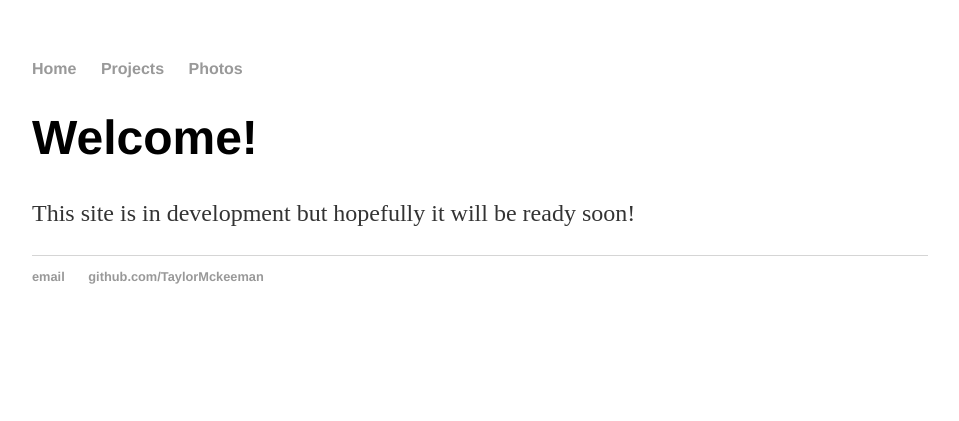
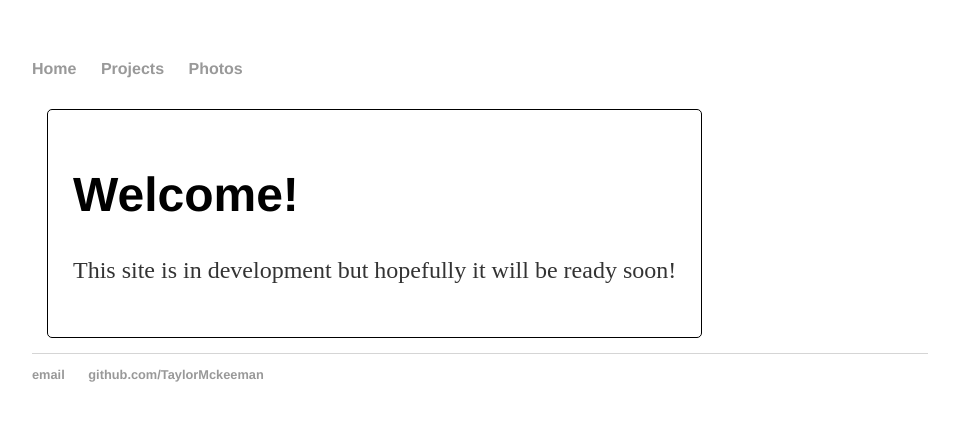
Before and after one commit to TaylorMckeeman/TaylorMckeeman.github.io, a Jekyll site: the page built from index.html, in a window 1280 px wide. Shown: the top 421 px of the page, without its empty margins (160-1119 px from the left). Built offline with Jekyll 4.4.1, drawn with Linux system fonts in a browser that asks for light colours.

Commit message:
Update main.css

```diff
--- a/css/main.css
+++ b/css/main.css
@@ -41,3 +41,11 @@ ul.posts {
 ul.posts li {
     list-style: none;
 }
+
+.blurb {
+	display: inline-block;
+	border-radius: 5px;
+	border: 1px solid black;
+	margin: 15px;
+	padding: 25px;
+}
```
